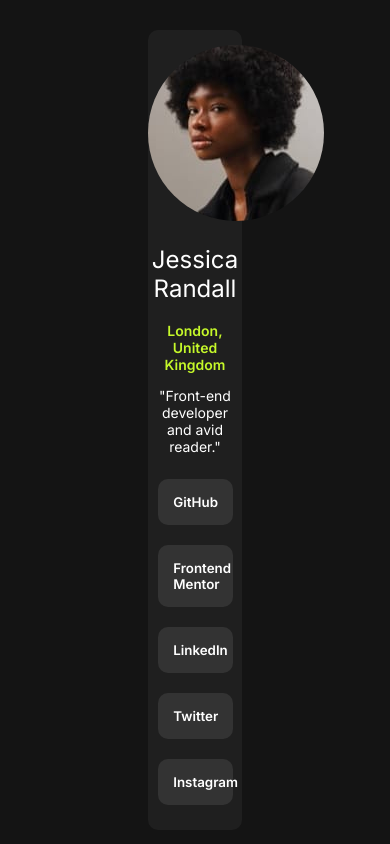
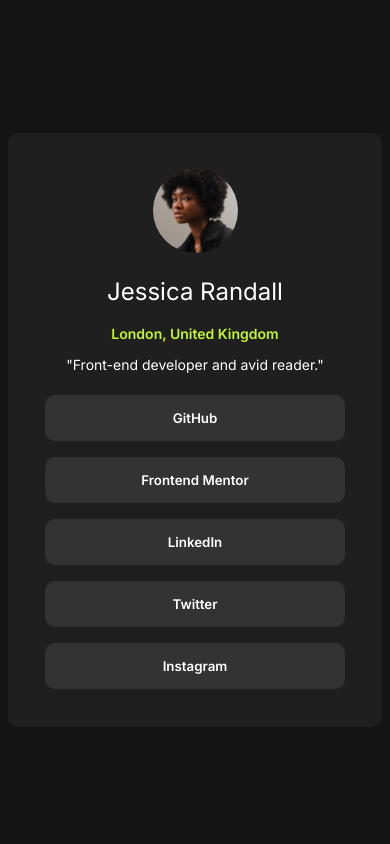
Before and after one commit to CertIanS/social-links-profile, a plain HTML site: page index.html in a window 390 px wide. Drawn offline with Linux system fonts and the light colour scheme.

Commit message:
Added media queries

```diff
--- a/index.html
+++ b/index.html
@@ -16,20 +16,19 @@
     }
     body{
       background-color: hsl(0, 0%, 8%);
-
     }
     button{
-      color: white;
+      color: hsl(0, 0%, 100%);
       background-color: hsl(0, 0%, 20%);
       width: 80%;
-      margin: 10px;
+      margin: 8px;
       padding: 15px;
       border: 0px;
       border-radius: 10px;
       font-weight: 600;
     }
     h2, p{
-      color: white;
+      color: hsl(0, 0%, 100%);
     }
     p{
       font-size: 14px;
@@ -54,20 +53,30 @@
       background-color: hsl(0, 0%, 12%);
       border-radius: 10px;
       text-align: center;
-      width: 25%;
-      padding: 15px 0px 15px;
+      max-width: 380px;
+      padding: 35px 0px 30px;
     }
     button:hover{
       background-color: hsl(75, 94%, 57%);
       cursor: pointer;
       color: hsl(0, 0%, 8%)
     }
+    @media screen and (max-width: 375px) {
+      .card{
+        max-width: 330px;
+        padding: 25px 0px 15px;
+      }
+      button{
+        width: 85%;
+      }
+    }
   </style>
 </head>
 <body>
+
   <div class="container">
     <div class="card">
-      <img src="assets/images/avatar-jessica.jpeg" alt="Jessica Randall profile"/>
+      <img src="assets/images/avatar-jessica.jpeg" alt="Jessica Randall profile" width="85px" height="85px"/>
       <h2>Jessica Randall</h2>
       <p class="home">London, United Kingdom</p>
       <p>"Front-end developer and avid reader."</p>
@@ -78,8 +87,8 @@
         <a href="#"><button>Twitter</button></a>
         <a href="#"><button>Instagram</button></a>
       </div>
-
     </div>
   </div>
+
 </body>
 </html>
```
